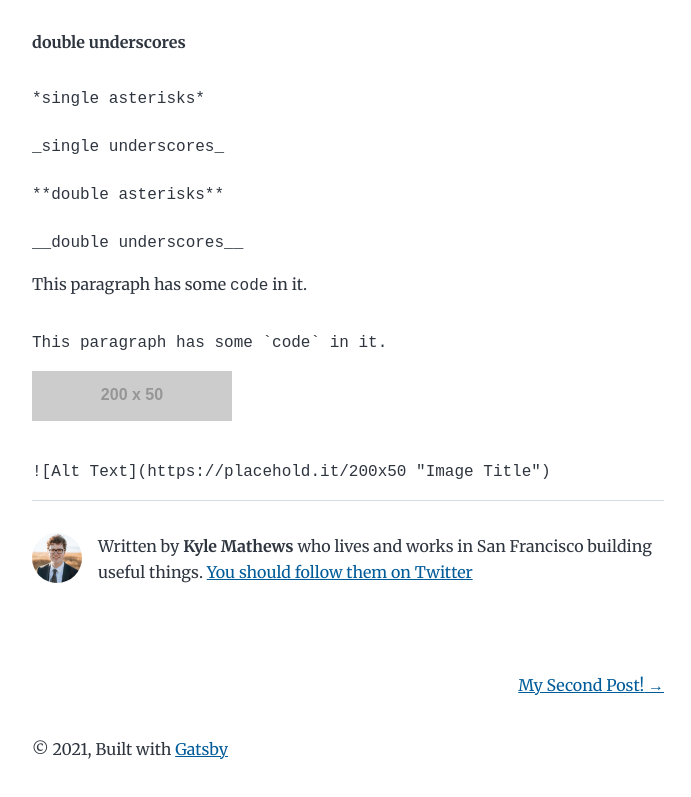
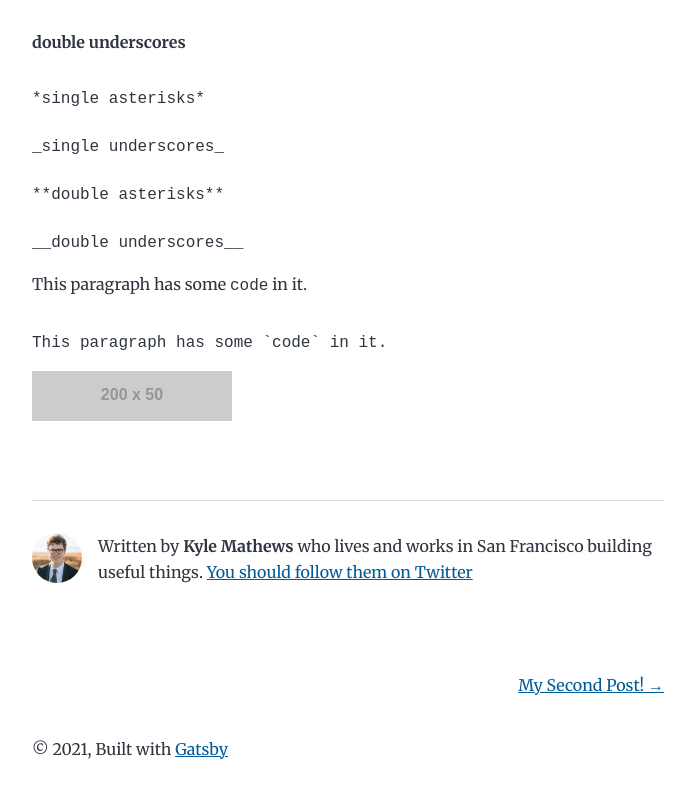
Before and after one commit to CROmartin/netlify-cms, a Gatsby site: page /hello-world/ in a window 1280 px wide. Shown: the part 6464-7261 px from the top of the page, without its empty margins (292-983 px from the left). Built offline with nearby package versions, Linux system fonts and the light colour scheme; Gatsby itself is replaced by a stand-in of ours; some packages are replaced by stand-ins of ours; code samples lack their colours; placeholder pictures from the web are drawn by us.

Commit message:
Update Blog “hello-world/index”

````diff
--- a/content/blog/hello-world/index.md
+++ b/content/blog/hello-world/index.md
@@ -251,6 +251,8 @@ This paragraph has some `code` in it.
 
 ![Alt Text](https://placehold.it/200x50 "Image Title")
 
+
+
 ```
-![Alt Text](https://placehold.it/200x50 "Image Title")
+
 ```
````
